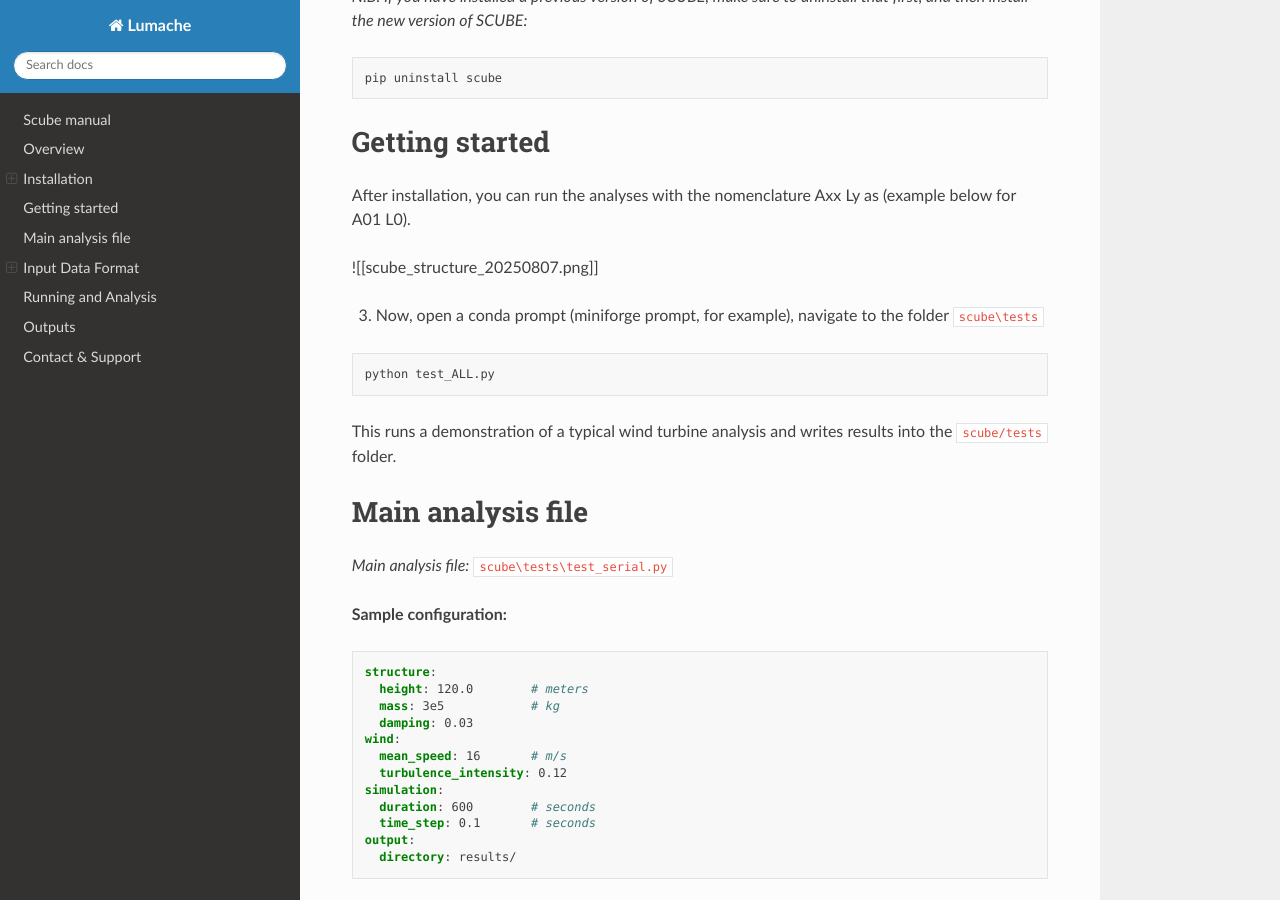
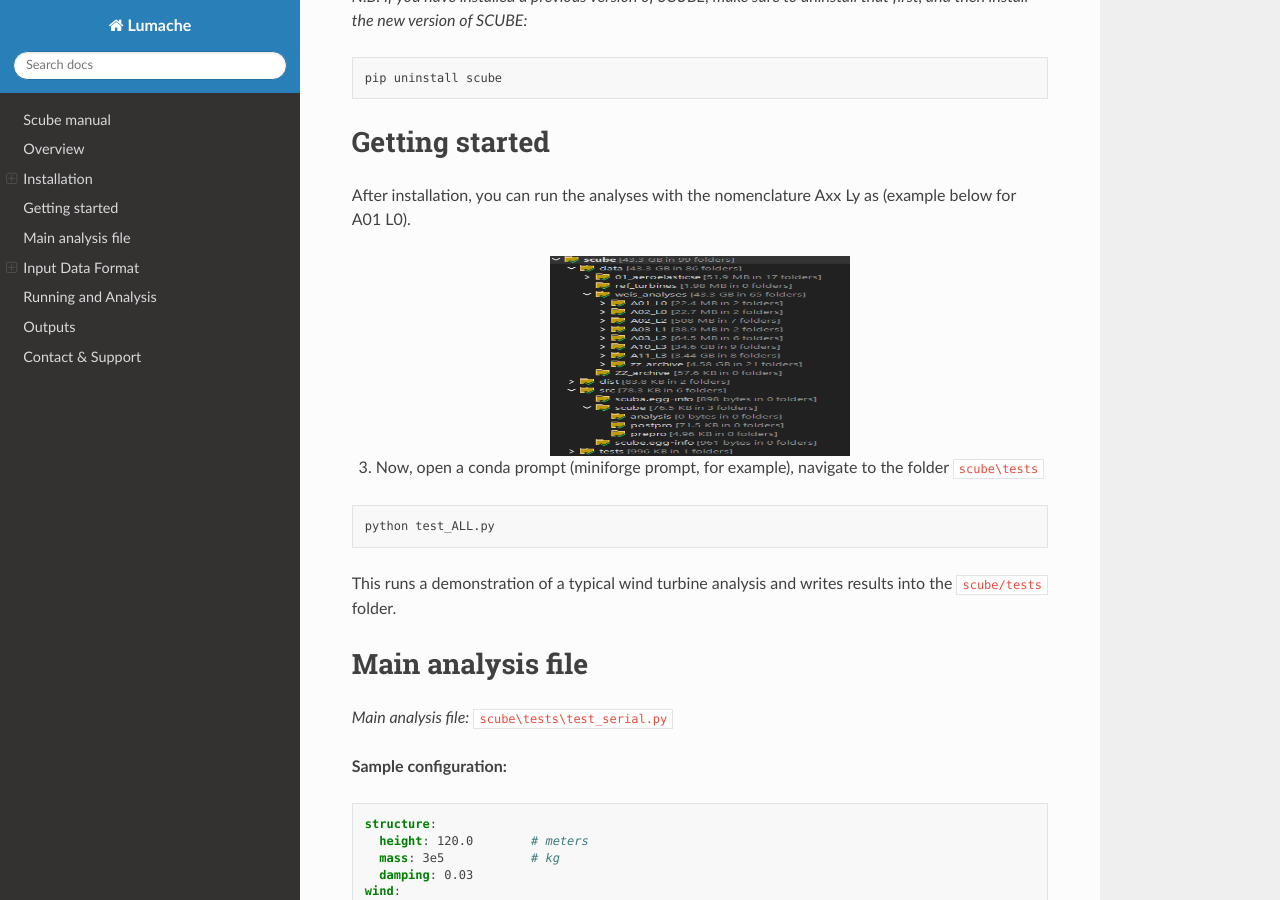
Before and after one commit to mcollu/scube, a Sphinx documentation site: the page built from docs/source/index.rst, in a window 1280 px wide and 900 px high, scrolled down 1648 px. Built offline with Sphinx 7.4.7 and the Read the Docs theme 3.1.0, drawn with Linux system fonts in a browser that asks for light colours.

Commit message:
Update index.rst

```diff
--- a/docs/source/index.rst
+++ b/docs/source/index.rst
@@ -74,7 +74,12 @@ Getting started
 After installation, you can run the analyses with the nomenclature Axx
 Ly as (example below for A01 L0).
 
-![[scube_structure_20250807.png]]
+.. image:: scube_structure_20250807.png
+   :width: 300px
+   :height: 200px
+   :alt: Alternative text
+   :align: center
+
 
 3. Now, open a conda prompt (miniforge prompt, for example), navigate to
    the folder ``scube\tests``
```
